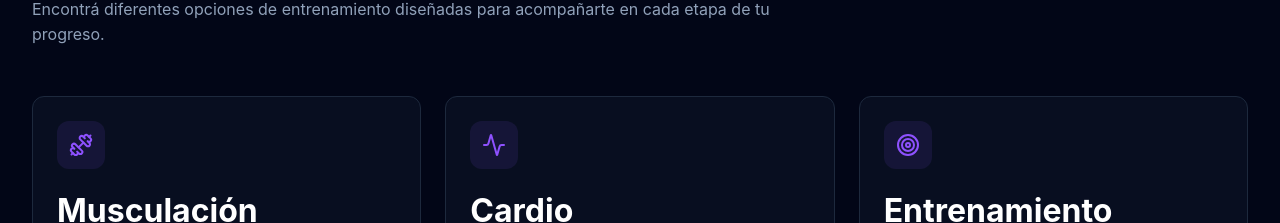
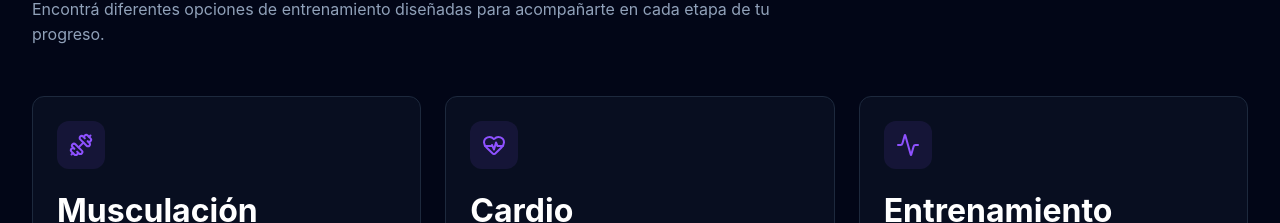
Before and after one commit to Soymigueprogramador/ironpulse, a React (Vite) app: page / in a window 1280 px wide. Shown: the part 1038-1261 px from the top of the page. Built offline with nearby package versions, Linux system fonts and the light colour scheme.

Commit message:
Por las dudas

```diff
--- a/src/components/sections/Service.tsx
+++ b/src/components/sections/Service.tsx
@@ -5,20 +5,22 @@ import {
   PersonStanding,
   Target,
   Zap,
+  type LucideIcon,
 } from "lucide-react";
+import { motion } from "framer-motion";
 import Container from "../common/Container";
 import SectionTitle from "../common/SectionTitle";
 import PageSection from "../layout/PageSection";
 import { services } from "../../data/services";
 
-const service_icons = [
+const service_icons: Record<string, LucideIcon> = {
   Dumbbell,
   Activity,
+  HeartPulse,
+  PersonStanding,
   Target,
   Zap,
-  HeartPulse,
-  PersonStanding,
-];
+};
 
 function Services() {
   return (
@@ -32,21 +34,32 @@ function Services() {
 
         <div className="grid gap-6 sm:grid-cols-2 lg:grid-cols-3">
           {services.map((service, index) => {
-            const Icon = service_icons[index % service_icons.length];
+            const Icon = service_icons[service.icon] ?? Dumbbell;
 
             return (
-              <article
+              <motion.article
                 key={service.id}
+                initial={{ opacity: 0, y: 30 }}
+                whileInView={{ opacity: 1, y: 0 }}
+                viewport={{ once: true, amount: 0.2 }}
+                transition={{
+                  duration: 0.5,
+                  delay: index * 0.1,
+                }}
                 className="group rounded-xl border border-slate-800 bg-slate-900/50 p-6 transition-all duration-300 hover:-translate-y-1 hover:border-violet-500/50 hover:bg-slate-900"
               >
-                <div className="mb-6 flex h-12 w-12 items-center justify-center rounded-lg bg-violet-500/10 text-violet-500 transition-colors group-hover:bg-violet-500 group-hover:text-white">
+                <div className="mb-6 flex h-12 w-12 items-center justify-center rounded-lg bg-violet-500/10 text-violet-500 transition-colors duration-300 group-hover:bg-violet-500 group-hover:text-white">
                   <Icon size={24} />
                 </div>
 
-                <h3 className="text-white">{service.name}</h3>
+                <h3 className="text-xl font-semibold text-white">
+                  {service.name}
+                </h3>
 
-                <p className="mt-3 text-slate-400">{service.description}</p>
-              </article>
+                <p className="mt-3 leading-relaxed text-slate-400">
+                  {service.description}
+                </p>
+              </motion.article>
             );
           })}
         </div>
```
